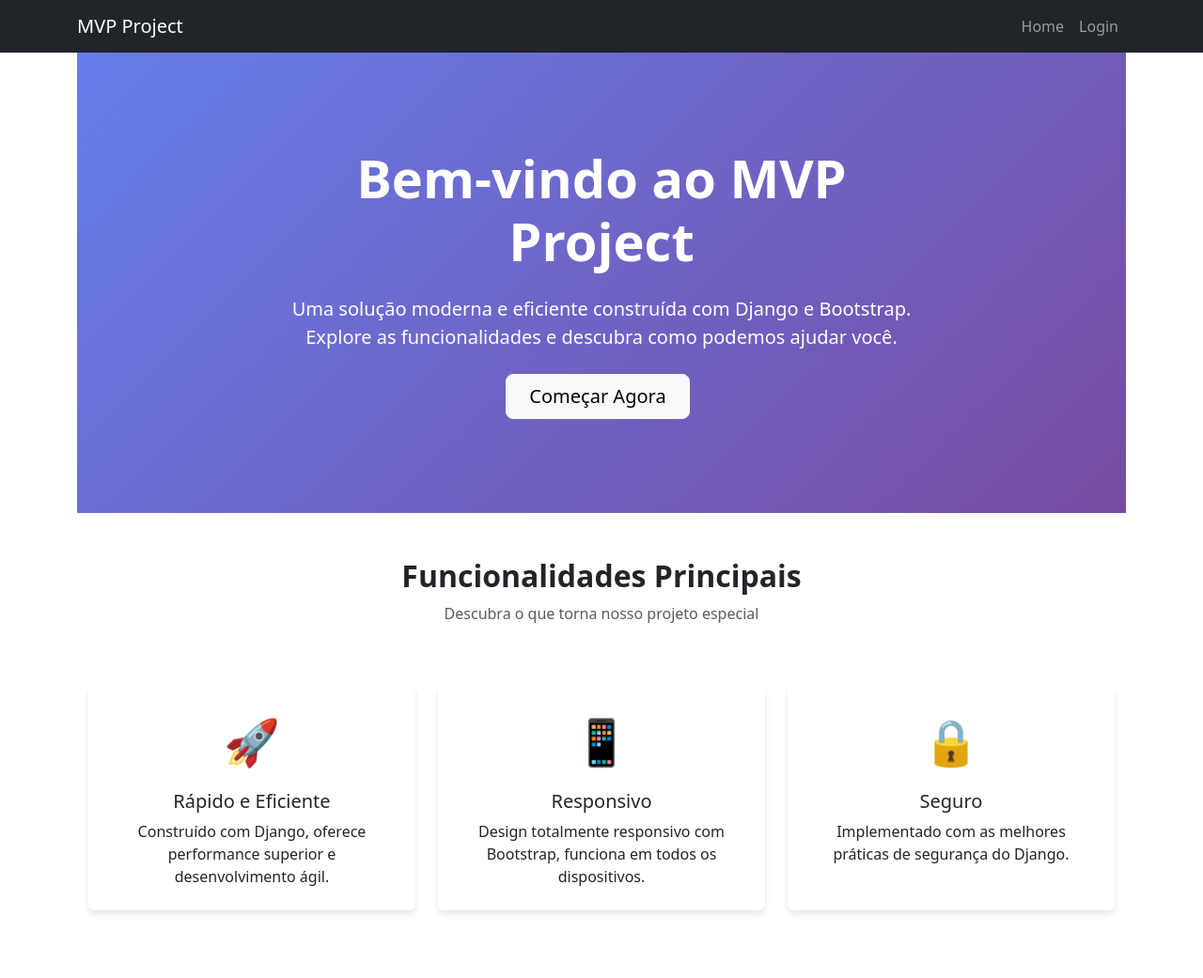
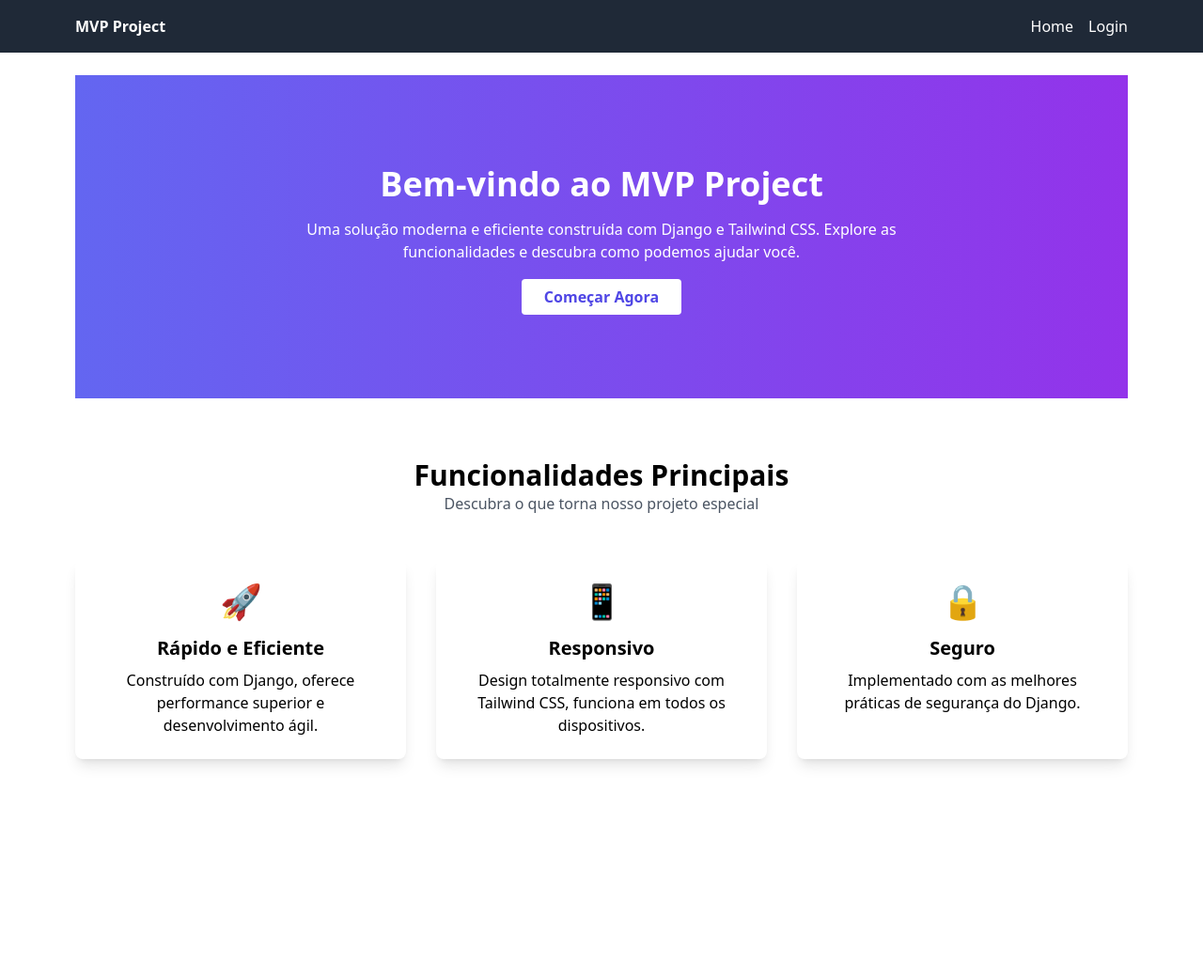
Before and after one commit to GuilhermeViana-22/PythonFLOWBUILD, a Django app: page /welcome/ in a window 1280 px wide. Shown: the whole page at 94% size. After the commit the page ends 815 px from the top, so only its background shows below. Run offline with Django 4.2, Linux system fonts and the light colour scheme; some libraries are stand-ins or nearby versions.

Commit message:
Replace Bootstrap with Tailwind

```diff
--- a/accounts/templates/accounts/password_reset_complete.html
+++ b/accounts/templates/accounts/password_reset_complete.html
@@ -1,7 +1,7 @@
 {% extends 'base.html' %}
 {% block title %}Senha Alterada{% endblock %}
 {% block content %}
-<div class="mt-5 text-center">
-    <p>Sua senha foi redefinida com sucesso. <a href="{% url 'login' %}">Faça login</a>.</p>
+<div class="mt-10 text-center">
+    <p>Sua senha foi redefinida com sucesso. <a class="text-indigo-600 hover:underline" href="{% url 'login' %}">Faça login</a>.</p>
 </div>
 {% endblock %}
--- a/accounts/templates/accounts/password_reset_done.html
+++ b/accounts/templates/accounts/password_reset_done.html
@@ -1,7 +1,7 @@
 {% extends 'base.html' %}
 {% block title %}Email Enviado{% endblock %}
 {% block content %}
-<div class="mt-5 text-center">
+<div class="mt-10 text-center">
     <p>Um email com instruções para redefinir sua senha foi enviado.</p>
 </div>
 {% endblock %}
--- a/templates/base.html
+++ b/templates/base.html
@@ -4,51 +4,26 @@
     <meta charset="UTF-8">
     <meta name="viewport" content="width=device-width, initial-scale=1.0">
     <title>{% block title %}MVP Project{% endblock %}</title>
-    <link href="https://cdn.jsdelivr.net/npm/bootstrap@5.3.0/dist/css/bootstrap.min.css" rel="stylesheet">
-    <style>
-        .hero-section {
-            background: linear-gradient(135deg, #667eea 0%, #764ba2 100%);
-            color: white;
-            padding: 100px 0;
-            text-align: center;
-        }
-        .feature-icon {
-            font-size: 3rem;
-            color: #667eea;
-            margin-bottom: 1rem;
-        }
-        .card {
-            border: none;
-            box-shadow: 0 4px 6px rgba(0, 0, 0, 0.1);
-            transition: transform 0.3s ease;
-        }
-        .card:hover {
-            transform: translateY(-5px);
-        }
-    </style>
+    <script src="https://cdn.tailwindcss.com"></script>
 </head>
 <body>
-<nav class="navbar navbar-expand-lg navbar-dark bg-dark">
-  <div class="container">
-    <a class="navbar-brand" href="{% url 'welcome' %}">MVP Project</a>
-    <button class="navbar-toggler" type="button" data-bs-toggle="collapse" data-bs-target="#navbarNav">
-      <span class="navbar-toggler-icon"></span>
-    </button>
-    <div class="collapse navbar-collapse" id="navbarNav">
-      <ul class="navbar-nav ms-auto">
-        <li class="nav-item"><a class="nav-link" href="{% url 'welcome' %}">Home</a></li>
+<nav class="bg-gray-800">
+  <div class="max-w-6xl mx-auto px-4">
+    <div class="flex items-center justify-between py-4">
+      <a class="text-white font-semibold" href="{% url 'welcome' %}">MVP Project</a>
+      <ul class="flex space-x-4">
+        <li><a class="text-white hover:text-gray-300" href="{% url 'welcome' %}">Home</a></li>
         {% if user.is_authenticated %}
-        <li class="nav-item"><a class="nav-link" href="{% url 'logout' %}">Logout</a></li>
+        <li><a class="text-white hover:text-gray-300" href="{% url 'logout' %}">Logout</a></li>
         {% else %}
-        <li class="nav-item"><a class="nav-link" href="{% url 'login' %}">Login</a></li>
+        <li><a class="text-white hover:text-gray-300" href="{% url 'login' %}">Login</a></li>
         {% endif %}
       </ul>
     </div>
   </div>
 </nav>
-<div class="container">
+<div class="max-w-6xl mx-auto px-4 py-6">
 {% block content %}{% endblock %}
 </div>
-<script src="https://cdn.jsdelivr.net/npm/bootstrap@5.3.0/dist/js/bootstrap.bundle.min.js"></script>
 </body>
 </html>
--- a/welcome/templates/welcome/welcome.html
+++ b/welcome/templates/welcome/welcome.html
@@ -1,49 +1,35 @@
 {% extends 'base.html' %}
 {% block title %}Welcome{% endblock %}
 {% block content %}
-<section class="hero-section">
-  <div class="container">
-    <div class="row">
-      <div class="col-lg-8 mx-auto text-center">
-        <h1 class="display-4 fw-bold mb-4">Bem-vindo ao MVP Project</h1>
-        <p class="lead mb-4">
-          Uma solução moderna e eficiente construída com Django e Bootstrap.
-          Explore as funcionalidades e descubra como podemos ajudar você.
-        </p>
-        <a href="{% url 'signup' %}" class="btn btn-light btn-lg px-4 me-md-2">Começar Agora</a>
-      </div>
-    </div>
+<section class="bg-gradient-to-r from-indigo-500 to-purple-600 text-white text-center py-24">
+  <div class="max-w-2xl mx-auto">
+    <h1 class="text-4xl font-bold mb-4">Bem-vindo ao MVP Project</h1>
+    <p class="mb-6">Uma solução moderna e eficiente construída com Django e Tailwind CSS. Explore as funcionalidades e descubra como podemos ajudar você.</p>
+    <a href="{% url 'signup' %}" class="bg-white text-indigo-600 font-semibold py-2 px-6 rounded">Começar Agora</a>
   </div>
 </section>
-<section class="py-5">
-  <div class="container">
-    <div class="row text-center mb-5">
-      <div class="col">
-        <h2 class="fw-bold">Funcionalidades Principais</h2>
-        <p class="text-muted">Descubra o que torna nosso projeto especial</p>
+
+<section class="py-16">
+  <div class="max-w-6xl mx-auto">
+    <div class="text-center mb-12">
+      <h2 class="text-3xl font-bold">Funcionalidades Principais</h2>
+      <p class="text-gray-600">Descubra o que torna nosso projeto especial</p>
+    </div>
+    <div class="grid md:grid-cols-3 gap-8">
+      <div class="bg-white shadow-lg rounded-lg p-6 text-center">
+        <div class="text-4xl mb-4">🚀</div>
+        <h5 class="text-xl font-semibold mb-2">Rápido e Eficiente</h5>
+        <p>Construído com Django, oferece performance superior e desenvolvimento ágil.</p>
       </div>
-    </div>
-    <div class="row">
-      <div class="col-md-4 mb-4">
-        <div class="card h-100 text-center p-4">
-          <div class="feature-icon">🚀</div>
-          <h5 class="card-title">Rápido e Eficiente</h5>
-          <p class="card-text">Construído com Django, oferece performance superior e desenvolvimento ágil.</p>
-        </div>
+      <div class="bg-white shadow-lg rounded-lg p-6 text-center">
+        <div class="text-4xl mb-4">📱</div>
+        <h5 class="text-xl font-semibold mb-2">Responsivo</h5>
+        <p>Design totalmente responsivo com Tailwind CSS, funciona em todos os dispositivos.</p>
       </div>
-      <div class="col-md-4 mb-4">
-        <div class="card h-100 text-center p-4">
-          <div class="feature-icon">📱</div>
-          <h5 class="card-title">Responsivo</h5>
-          <p class="card-text">Design totalmente responsivo com Bootstrap, funciona em todos os dispositivos.</p>
-        </div>
-      </div>
-      <div class="col-md-4 mb-4">
-        <div class="card h-100 text-center p-4">
-          <div class="feature-icon">🔒</div>
-          <h5 class="card-title">Seguro</h5>
-          <p class="card-text">Implementado com as melhores práticas de segurança do Django.</p>
-        </div>
+      <div class="bg-white shadow-lg rounded-lg p-6 text-center">
+        <div class="text-4xl mb-4">🔒</div>
+        <h5 class="text-xl font-semibold mb-2">Seguro</h5>
+        <p>Implementado com as melhores práticas de segurança do Django.</p>
       </div>
     </div>
   </div>
```
Also changed, not shown: accounts/forms.py (+8 -7 lines), accounts/templates/accounts/login.html (+7 -7 lines), accounts/templates/accounts/password_reset_confirm.html (+4 -4 lines), accounts/templates/accounts/password_reset_form.html (+4 -4 lines), accounts/templates/accounts/signup.html (+6 -6 lines).
